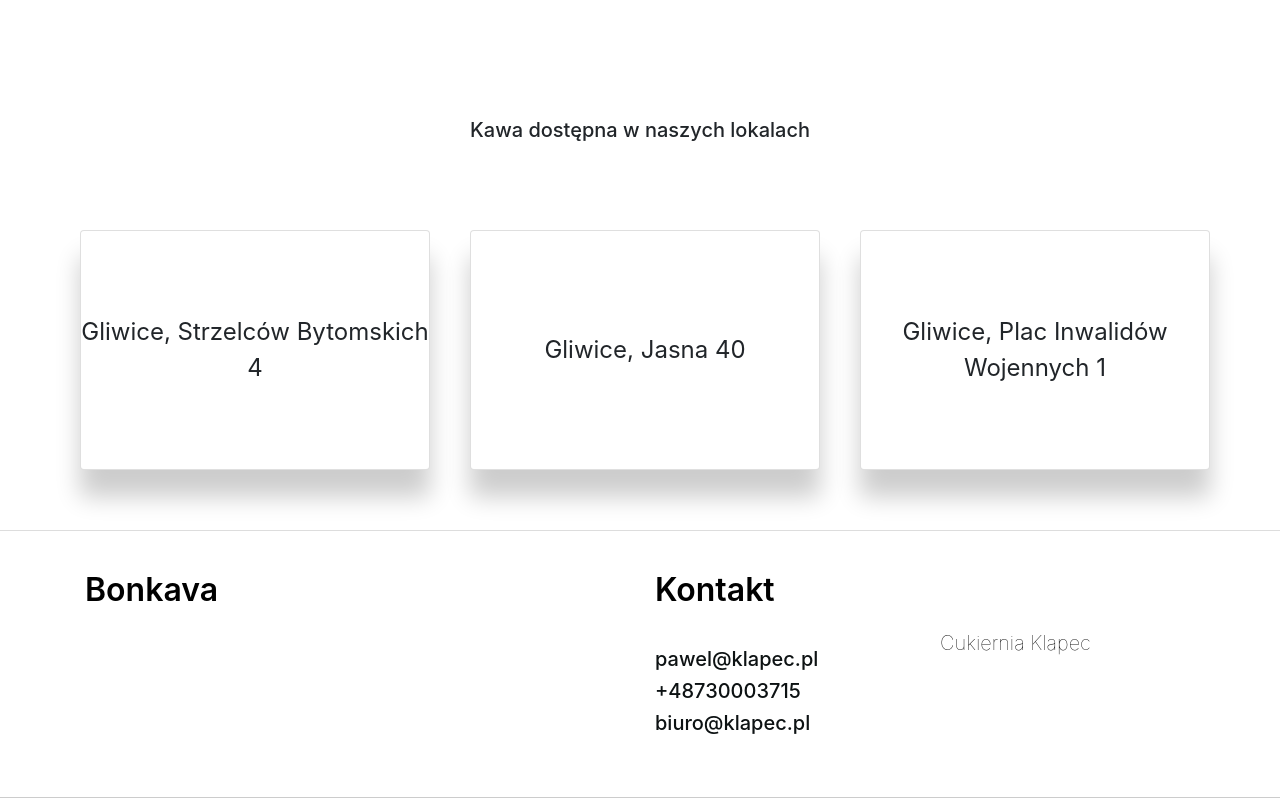
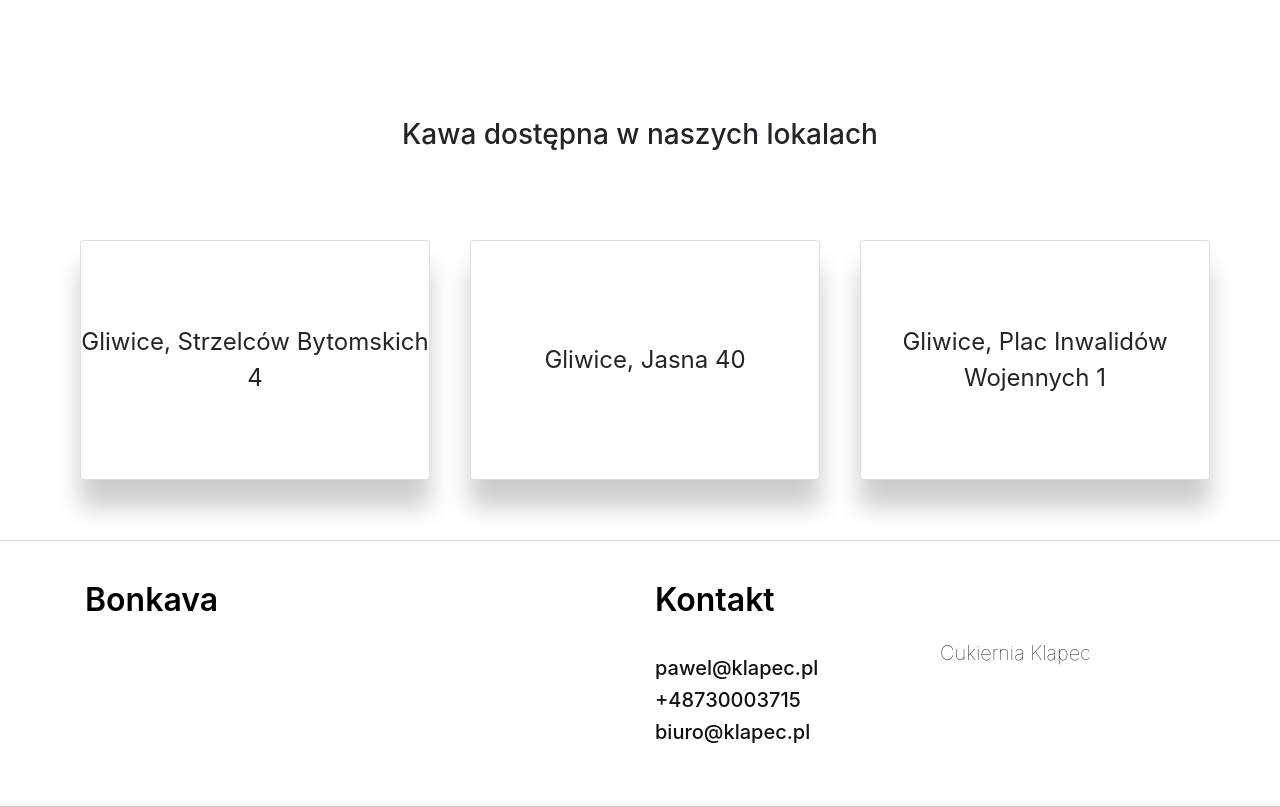
Before and after one commit to MaxRojek/coffee_website, a React (Create React App) app: page / in a window 1280 px wide. Shown: the part 2302-3109 px from the top of the page. Built offline with nearby package versions, Linux system fonts and the light colour scheme.

Commit message:
style changed

```diff
--- a/src/Components/Localizations/Spots.js
+++ b/src/Components/Localizations/Spots.js
@@ -13,7 +13,12 @@ const Spots = () => {
             paddingBottom: "60px",
           }}
         >
-          <h5> Kawa dostępna w naszych lokalach </h5>
+          <h3  style={{
+            textAlign:"center",
+            alignItems: "center",
+            justifyContent: "center",
+
+          }}> Kawa dostępna w naszych lokalach </h3>
         </div>
         <div
           style={{
--- a/src/Components/Navbar.js
+++ b/src/Components/Navbar.js
@@ -8,7 +8,7 @@ const Example = (props) => {
   const toggle = () => setIsOpen(!isOpen);
 
   return (
-    <div>
+    <>
       <Navbar fixed="top" light expand="md">
         <NavbarBrand href="/" style={{ fontSize: "30px" }}>
           {" "}
@@ -37,7 +37,7 @@ const Example = (props) => {
           <NavbarText></NavbarText>
         </Collapse>
       </Navbar>
-    </div>
+    </>
   );
 };
 
```
